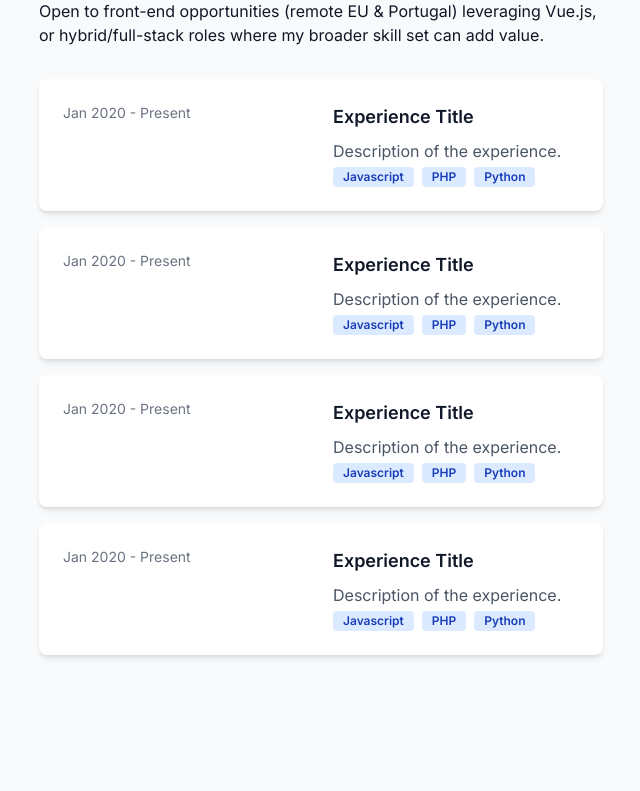
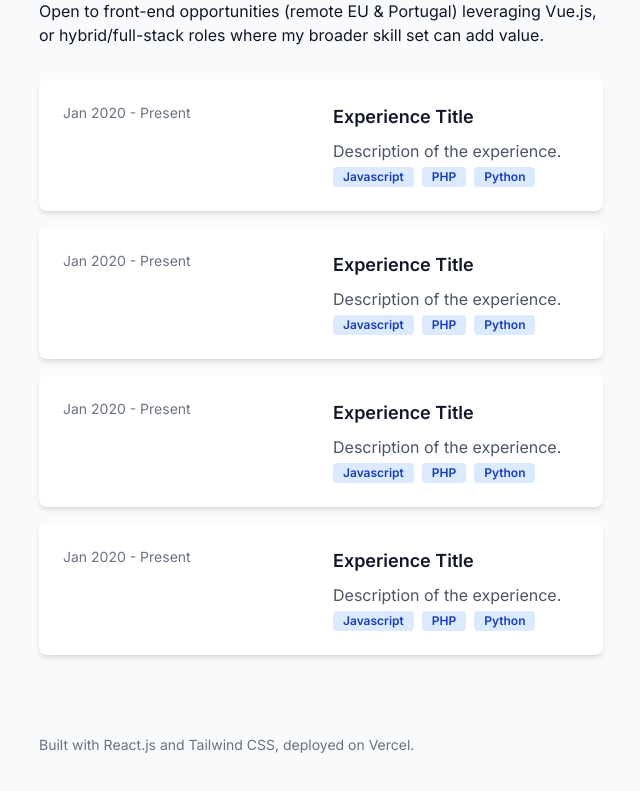
Before and after one commit to LeonardoMazza/personal-website, a Next.js app: page / in a window 1280 px wide. Shown: the part 373-1164 px from the top of the page, without its empty margins (613-1253 px from the left). Before the commit the page ends 1068 px from the top, so only its background shows below. Built offline with nearby package versions, Linux system fonts and the light colour scheme.

Commit message:
creating a footer and rename social component

```diff
--- a/src/components/Footer.tsx
+++ b/src/components/Footer.tsx
@@ -1,28 +1,9 @@
-import React from 'react';
-import { Github, Instagram, Link, Linkedin } from 'lucide-react';
-
 const Footer = () => {
-  return (
-    <footer className="mt-8">
-        <ul className="flex space-x-4">
-            <li>
-                <a href="https://github.com/leonardomazza" target="_blank" rel="noopener noreferrer">
-                    <Github size={24} />
-                </a>
-            </li>
-            <li>
-                <a href="https://www.linkedin.com/in/leonardo-mazza-886162128/" target="_blank" rel="noopener noreferrer">
-                    <Linkedin size={24} />
-                </a>
-            </li>
-            <li>
-                <a href="https://www.instagram.com/leo.mazza9" target="_blank" rel="noopener noreferrer">
-                    <Instagram size={24} />
-                </a>
-            </li>
-        </ul>
-    </footer>
-  );
+    return (
+        <footer className="mt-20 text-left text-sm text-gray-500">
+            <p>Built with React.js and Tailwind CSS, deployed on Vercel.</p>
+        </footer>
+    );
 };
 
 export default Footer;
--- a/src/components/SideLeft.tsx
+++ b/src/components/SideLeft.tsx
@@ -1,13 +1,13 @@
 import Header from './Header';
 import Menu from './Menu';
-import Footer from './Footer';
+import Social from './Social';
 
 const SideLeft = () => {
   return (
     <aside className="hidden md:block">
       <Header />
       <Menu />
-      <Footer />
+      <Social />
     </aside>
   );
 };
--- a/src/components/SideRight.tsx
+++ b/src/components/SideRight.tsx
@@ -1,5 +1,6 @@
 import About from "./About";
 import ExperienceCard from "./ExperienceCard";
+import Footer from "./Footer";
 
 const SideRight = () => {
 
@@ -10,6 +11,7 @@ const SideRight = () => {
             <ExperienceCard />
             <ExperienceCard />
             <ExperienceCard />
+            <Footer />
         </aside>
     );
 }
--- /dev/null
+++ b/src/components/Social.tsx
@@ -0,0 +1,28 @@
+import React from 'react';
+import { Github, Instagram, Link, Linkedin } from 'lucide-react';
+
+const Social = () => {
+  return (
+    <div className="mt-8">
+        <ul className="flex space-x-4">
+            <li>
+                <a href="https://github.com/leonardomazza" target="_blank" rel="noopener noreferrer">
+                    <Github size={24} />
+                </a>
+            </li>
+            <li>
+                <a href="https://www.linkedin.com/in/leonardo-mazza-886162128/" target="_blank" rel="noopener noreferrer">
+                    <Linkedin size={24} />
+                </a>
+            </li>
+            <li>
+                <a href="https://www.instagram.com/leo.mazza9" target="_blank" rel="noopener noreferrer">
+                    <Instagram size={24} />
+                </a>
+            </li>
+        </ul>
+    </div>
+  );
+};
+
+export default Social;
```
